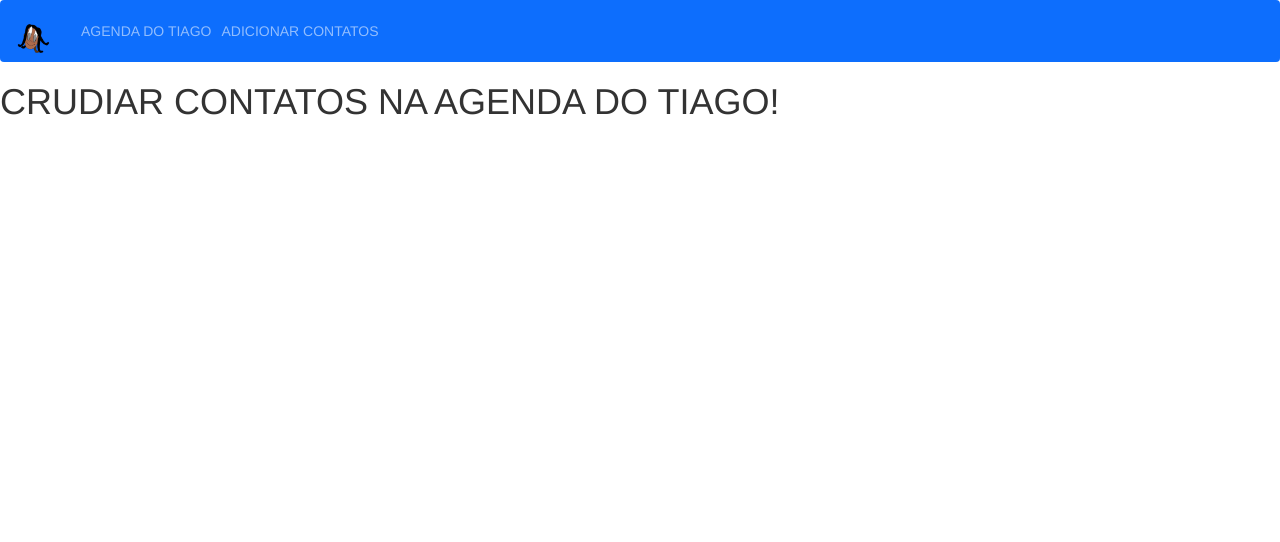
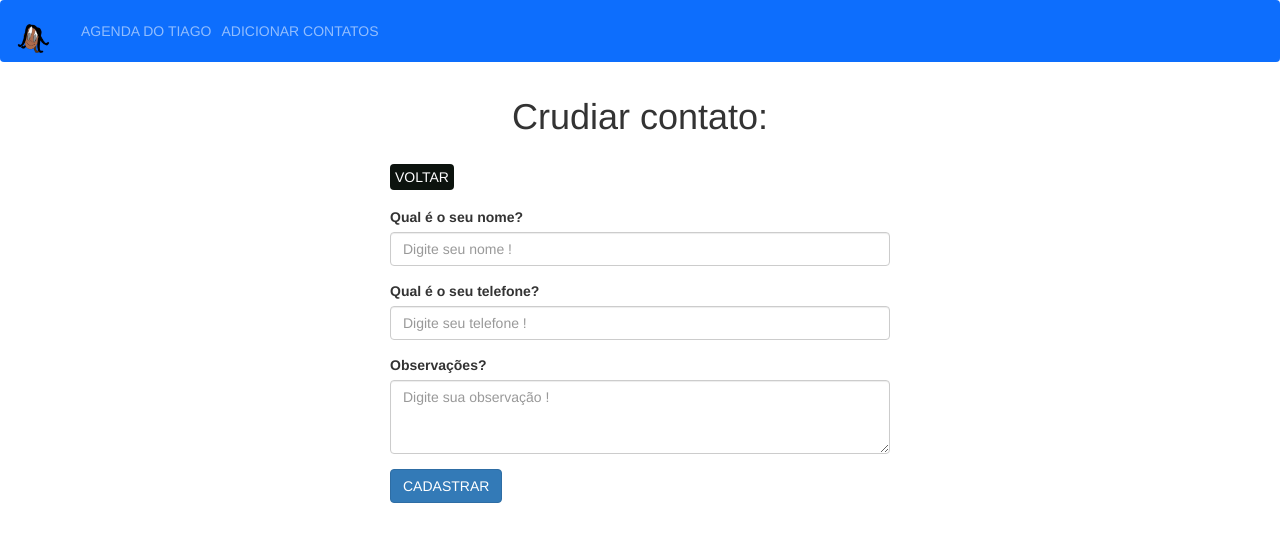
Before and after one commit to tdiascontato/AgendaCRUDPHP, a PHP site: page /create.php in a window 1280 px wide. Shown: the top 542 px of the page. Run offline with PHP 8.4, Linux system fonts and the light colour scheme; data that the repository does not hold is empty.

Commit message:
Add files via upload

```diff
--- a/Agenda/config/process.php
+++ b/Agenda/config/process.php
@@ -4,10 +4,10 @@
    include_once('connection.php');
    include_once('url.php');
    $data = $_POST;
-//CRUD com IF e ELSE
+
    if (!empty($data)) {
-      //Create
-      if ($data['type'] === 'Create') {
+      //CREATE
+      if ($data['type'] === 'create') {
          $name = $data['name'];
          $phone = $data['phone'];
          $observations = $data['observations'];
@@ -18,13 +18,13 @@
          $stmt->bindParam(":observations", $observations);
          try {
             $stmt->execute();
-            $_SESSION['msg'] = "Contato criado com sucesso!";
+            $_SESSION["msg"] = "Contato criado com sucesso!";
          } catch (PDOException $e) {
             $error = $e->getMessage();
             echo "Erro: $error";
          }
       //UPDATE
-      } elseif ($data['type'] === 'Edit') {
+      } elseif ($data['type'] === 'edit') {
          $name = $data['name'];
          $phone = $data['phone'];
          $observations = $data['observations'];
@@ -37,13 +37,13 @@
          $stmt->bindParam(":id", $id);
          try {
             $stmt->execute();
-            $_SESSION['msg'] = "Contato atualizado com sucesso!";
+            $_SESSION["msg"] = "Contato atualizado com sucesso!";
          } catch (PDOException $e) {
             $error = $e->getMessage();
             echo "Erro: $error";
          }
-         //DELETE
-      } elseif ($data['type'] === 'Delete') {
+      //DELETE
+      } elseif ($data['type'] === 'delete') {
 
          $id = $data['id'];
          $query = "DELETE FROM contacts WHERE id = :id";
@@ -51,7 +51,7 @@
          $stmt->bindParam(":id", $id);
          try {
             $stmt->execute();
-            $_SESSION['msg-del'] = "Contato excluído com sucesso!";
+            $_SESSION["msg"] = "Contato excluído com sucesso!";
          } catch (PDOException $e) {
             $error = $e->getMessage();
             echo "Erro: $error";
@@ -60,7 +60,7 @@
       //Redirecionando após crudiar para home
       header("Location: " . $BASE_URL . "../index.php");
    } else {
-    //READ
+    //READ - SHOW
       if (!empty($_GET)) {
          //1 contato
          $id;
--- a/Agenda/create.php
+++ b/Agenda/create.php
@@ -1,7 +1,24 @@
 <?php
     include_once("./templates/header.php")
 ?>
-    <h1>CRUDIAR CONTATOS NA AGENDA DO TIAGO!</h1>
+    <div class="container">
+        <h1 id="main-title">Crudiar contato:</h1>
+        <?php ?>
+        <?php include_once("templates/backbtn.html"); ?><br>
+
+        <form id="create-form" action="<?=$BASE_URL?>config/process.php" method="POST">
+            <input type="hidden" name="type" value="create">
+                <div class="form-group">
+                    <label for="name">Qual é o seu nome?</label>
+                    <input type="text" name="name" id="name" class="form-control" placeholder="Digite seu nome !" required>
+                    <label for="phone">Qual é o seu telefone?</label>
+                    <input type="text" name="phone" id="phone" class="form-control" placeholder="Digite seu telefone !" required>
+                    <label for="observations">Observações?</label>
+                    <textarea type="text" name="observations" id="observations" class="form-control" placeholder="Digite sua observação !" rows="3"></textarea>
+                </div>
+                <button type="submit" class="btn btn-primary">CADASTRAR</button>
+        </form>
+    </div>
 <?php
     include_once("./templates/footer.php")
 ?>
--- a/Agenda/css/style.css
+++ b/Agenda/css/style.css
@@ -44,8 +44,8 @@
 }
 #msg{
     color: #ffdd7f;
-    background-color: rgb(132, 161, 187);
-    border: 1px solid rgb(109, 129, 146);
+    background-color: rgb(25, 97, 69);
+    border: none;
     padding: 10px;
     text-align: center;
     max-width: 500px;
@@ -62,7 +62,7 @@
     margin: 0 auto;
     margin-top: 30px;
  }
-/* REVER */
+/* style of shows page */
 
 #view-contact-container{
     max-width: 500px;
@@ -81,8 +81,9 @@
  }
 
  #back-link{
-    border: 1px solid #0078FF;
-    color: #0078FF;
+    border: none;
+    background-color: #0c130e;
+    color: white;
     border-radius: 4px;
     padding: 5px;
     text-decoration: none;
@@ -90,8 +91,8 @@
  }
 
  #back-link:hover{
-    color: #FFF;
-    background-color: #0078FF;
+    color: #000000;
+    background-color: #2ee7ff;
  }
 
  /* Create Contact */
@@ -116,7 +117,7 @@
  }
 
  /* Mobile */
- @media (max-width: 999px){
+ @media (max-width: 480px){
     #home-link{
        display: none;
     }
--- a/Agenda/index.php
+++ b/Agenda/index.php
@@ -30,7 +30,7 @@
                         <a href="<?= $BASE_URL ?>show.php?id=<?= $contact['id'] ?>"><i class="glyphicon glyphicon-eye-open check-icon"></i></a>
                         <a href="<?= $BASE_URL ?>edit.php?id=<?= $contact['id'] ?>"><i class="glyphicon glyphicon-edit edit-icon"></i></a>
                         <form class="delete-form" action="<?= $BASE_URL ?>/config/process.php" method="POST">
-                           <input type="hidden" name="type" value="Delete">
+                           <input type="hidden" name="type" value="delete">
                            <input type="hidden" name="id" value="<?= $contact['id'] ?>">
                            <button type="submit" class="delete-btn"><i class="glyphicon glyphicon-trash delete-icon"></i></button>
                         </form>
--- /dev/null
+++ b/Agenda/templates/backbtn.html
@@ -0,0 +1,3 @@
+<div id="back-link-container">
+    <a href="<?=$BASE_URL?>index.php" id="back-link">VOLTAR</a>
+</div>
--- a/Agenda/templates/header.php
+++ b/Agenda/templates/header.php
@@ -28,7 +28,7 @@
             </a>
             <div>
                 <div class="navbar-nav">
-                    <a href="<?=$BASE_URL?>index.php" class="nav-link" id="home-link">AGENDA DO TIAGO</a>
+                    <a href="<?=$BASE_URL?>index.php" class="nav-link" >AGENDA DO TIAGO</a>
                     <a href="<?=$BASE_URL?>create.php" class="nav-link" id="home-link">ADICIONAR CONTATOS</a>
                 </div>
             </div>
```
Also changed, not shown: Agenda/edit.php (added, +25 -0 lines), Agenda/show.php (added, +14 -0 lines).
